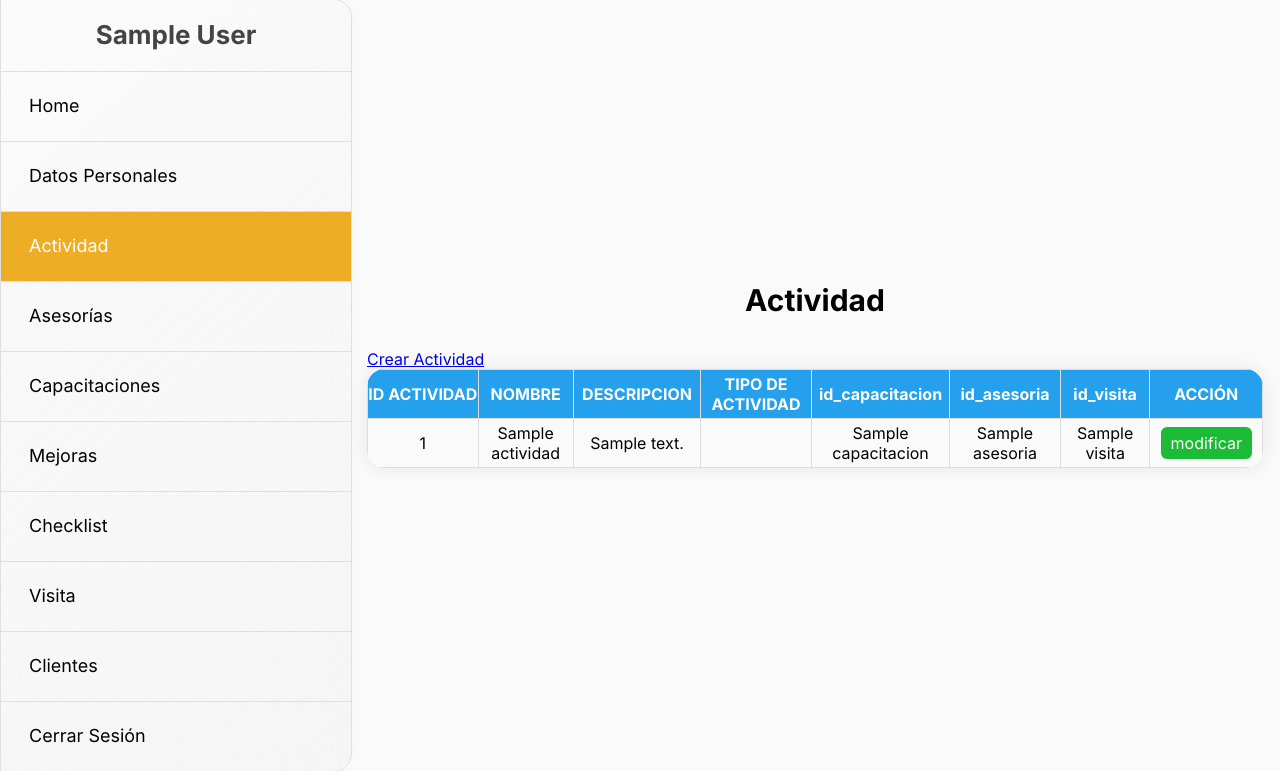
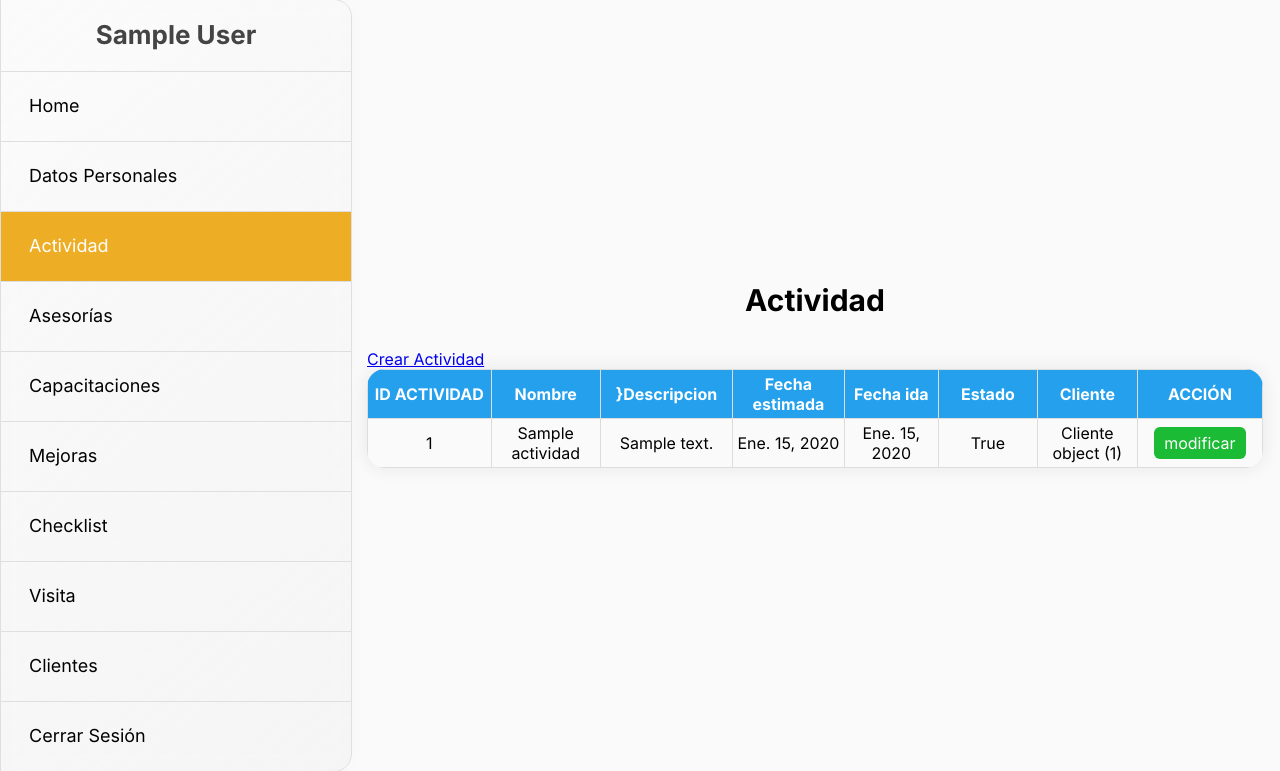
Before and after one commit to maxquevedo/safelyWeb, a Django app: page /profesional/actividad/ in a window 1280 px wide. Shown: the part 15-786 px from the top of the page. Run offline with Django 3.2, Linux system fonts and the light colour scheme; a user stored in the database is signed in; tables that the repository leaves empty hold one stand-in row (values such as "Sample post"); parts of the project's set-up code (start-up, migrations or seed data) failed here and were passed over; some libraries are stand-ins or nearby versions.

Commit message:
Modifica modelos, se agrega calendario profesional

```diff
--- a/safely/app/models.py
+++ b/safely/app/models.py
@@ -20,9 +20,9 @@ class Actividad(models.Model):
     nombre = models.CharField(max_length=250)
     descripcion = models.CharField(max_length=250)
     tipo_act = models.CharField(max_length=1, choices=CHOICES)
-    fec_estimada = models.DateField()
-    fec_ida = models.DateField()
-    estado = models.CharField(max_length=1)
+    fec_estimada = models.DateField('Fecha estimada',auto_now=False)
+    fec_ida = models.DateField('Fecha ida',auto_now=False,blank=True, null=True)
+    estado = models.BooleanField(max_length=1)
     cliente_id_cli = models.ForeignKey('Cliente', models.DO_NOTHING, db_column='cliente_id_cli')
     id_prof = models.ForeignKey('Profesional', models.DO_NOTHING, db_column='id_prof', blank=True, null=True)
     id_capacitacion = models.ForeignKey('Capacitacion', models.DO_NOTHING, db_column='id_capacitacion', blank=True, null=True)
@@ -49,7 +49,7 @@ class Alerta(models.Model):
     id_alerta = models.AutoField(primary_key=True)
     fec_aviso = models.DateField()
     descripcion = models.CharField(max_length=300)
-    estado = models.FloatField()
+    estado = models.BooleanField()
     id_cli = models.ForeignKey('Cliente', models.DO_NOTHING, db_column='id_cli')
     id_prof = models.ForeignKey('Profesional', models.DO_NOTHING, db_column='id_prof')
 
@@ -62,7 +62,7 @@ class Asesoria(models.Model):
     id_asesoria = models.AutoField(primary_key=True)
     nombre = models.CharField(max_length=50)
     descripcion = models.CharField(max_length=250)
-    estado = models.FloatField()
+    estado = models.BooleanField()
     id_tipo_ase = models.ForeignKey('TipoAsesoria', models.DO_NOTHING, db_column='id_tipo_ase')
 
     class Meta:
@@ -77,7 +77,7 @@ class Capacitacion(models.Model):
     nombre = models.CharField(max_length=50)
     cant_asistentes = models.CharField(max_length=2)
     materiales = models.CharField(max_length=250)
-    estado = models.FloatField()
+    estado = models.BooleanField()
 
     class Meta:
         managed = False
@@ -129,7 +129,7 @@ class Contrato(models.Model):
     pago_mensual = models.BigIntegerField()
     pago_extra = models.BigIntegerField()
     total_pago = models.BigIntegerField()
-    estado = models.FloatField()
+    estado = models.BooleanField()
     id_plan = models.ForeignKey('Plan', models.DO_NOTHING, db_column='id_plan')
 
     class Meta:
@@ -155,7 +155,7 @@ class Mejoras(models.Model):
     nombre = models.CharField(max_length=50)
     propuesta = models.CharField(max_length=250)
     aceptacion = models.FloatField()
-    estado = models.FloatField()
+    estado = models.BooleanField()
     id_actividad = models.ForeignKey(Actividad, models.DO_NOTHING, db_column='id_actividad')
 
     class Meta:
@@ -183,14 +183,12 @@ class Perfil(models.Model):
         managed = False
         db_table = 'perfil'
 
-    def __str__(self):
-        return self.rut
 
 class Plan(models.Model):
     id_plan = models.AutoField(primary_key=True)
     nombre = models.CharField(max_length=20)
     descripcion = models.CharField(max_length=250)
-    costo = models.BigIntegerField()
+    costo = models.BooleanField()
     estado = models.FloatField()
     id_servicio = models.ForeignKey('Servicio', models.DO_NOTHING, db_column='id_servicio')
 
@@ -230,7 +228,7 @@ class Servicio(models.Model):
     id_servicio = models.AutoField(primary_key=True)
     nombre = models.CharField(max_length=20)
     descripcion = models.CharField(max_length=250)
-    estado = models.FloatField()
+    estado = models.BooleanField()
 
     class Meta:
         managed = False
@@ -281,7 +279,7 @@ class Visita(models.Model):
     id_visita = models.AutoField(primary_key=True)
     nombre = models.CharField(max_length=50)
     is_extra = models.FloatField()
-    estado = models.FloatField()
+    estado = models.BooleanField()
 
     class Meta:
         managed = False
--- a/safely/profesional/urls.py
+++ b/safely/profesional/urls.py
@@ -3,7 +3,7 @@ from django.urls import path, include
 from profesional.views import *
 
 urlpatterns = [
-    path('profesional/', home_professional, name='home-prof'),
+    path('profesional/', home_professional.as_view(), name='home-prof'),
     path('profesional/datos/', datos_pro, name='datos-prof'),
 
     path('profesional/asesoria/', lista_ase, name='lista_ase'),
--- a/safely/profesional/views.py
+++ b/safely/profesional/views.py
@@ -1,3 +1,4 @@
+from django.db.models import query
 from django.shortcuts import render,redirect
 from django.contrib.auth.decorators import login_required
 
@@ -8,14 +9,24 @@ from django.http import Http404
 from app.models import *
 from app.forms import *
 
+from django.views.generic.list import ListView
+from django.utils.decorators import method_decorator
+
 
 # Create your views here.
 
 #INICIO PREFESIONAL
-@login_required
-def home_professional(request):
-    return render(request, 'profesional/home-profesional.html')
 
+#def home_professional(request):
+#    return render(request, 'profesional/home-profesional.html')
+@method_decorator(login_required, name='dispatch')
+class home_professional(ListView):
+    model = Actividad
+    template_name = 'profesional/home-profesional.html'
+
+    def get_queryset(self):
+        querySet = self.model.objects.filter(estado=1)
+        return querySet
 
 
 #MODIFICAR DATOS PROFESIONAL
--- a/safely/templates/profesional/actividad/actividad.html
+++ b/safely/templates/profesional/actividad/actividad.html
@@ -30,12 +30,12 @@
                     <thead class="thead-dark">
                         <tr>
                             <th>ID ACTIVIDAD</th>
-                            <th>NOMBRE</th>
-                            <th>DESCRIPCION</th>
-                            <th>TIPO DE ACTIVIDAD</th>
-                            <th>id_capacitacion </th>
-                            <th>id_asesoria </th>
-                            <th>id_visita </th>
+                            <th>Nombre</th>
+                            <th>}Descripcion</th>
+                            <th>Fecha estimada</th>
+                            <th>Fecha ida </th>
+                            <th>Estado </th>
+                            <th>Cliente </th>
                             <TH>ACCIÓN</TH>
                         </tr>
                     </thead>
@@ -46,10 +46,11 @@
                             <td>{{entity.id_actividad}}</td>
                             <td>{{entity.nombre}}</td>
                             <td>{{entity.descripcion}}</td>
-                            <td>{{entity.tipo_actividad}}</td>
-                            <td>{{entity.id_capacitacion}}</td>
-                            <td>{{entity.id_asesoria}}</td>
-                            <td>{{entity.id_visita}}</td>
+                            <td>{{entity.fec_estimada}}</td>
+                            <td>{{entity.fec_ida}}</td>
+                            <td>{{entity.estado}}</td>
+                            <td>{{entity.cliente_id_cli}}</td>
+
                             <td><a href="{% url 'modificar_actividad' entity.id_actividad %}" id="modificar">modificar</a></td>
                         </tr>
                         {% endfor %}
--- a/safely/user.json
+++ /dev/null
@@ -1,4 +0,0 @@
-[{"model": "auth.group", "pk": 1, "fields": {"name": "Administrador", "permissions": [1, 2, 3, 4, 25, 26, 27, 28, 29, 30, 31, 32, 33, 34, 35, 36, 37, 38, 39, 40, 41, 42, 43, 44, 101, 102, 103, 104, 45, 46, 47, 48, 49, 50, 51, 52, 53, 54, 55, 56, 57, 58, 59, 60, 61, 62, 63, 64, 65, 66, 67, 68, 69, 70, 71, 72, 73, 74, 75, 76, 77, 78, 79, 80, 81, 82, 83, 84, 85, 86, 87, 88, 89, 90, 91, 92, 93, 94, 95, 96, 105, 106, 107, 108, 97, 98, 99, 100, 9, 10, 11, 12, 5, 6, 7, 8, 13, 14, 15, 16, 17, 18, 19, 20, 21, 22, 23, 24]}}, {"model": "auth.group", "pk": 2, "fields": {"name": "Profesional", "permissions": []}}, {"model": "auth.group", "pk": 3, "fields": {"name": "Cliente", "permissions": []}},
-{"model": "auth.user", "pk": 1, "fields": {"password": "pbkdf2_sha256$260000$XZFptEu72FX5V9I1pwvh9s$+bb8ddPZJgO5MlrVIP/JLC1YEFmBjvZTO/zW3EBrqTI=", "last_login": "2021-11-05T03:33:22.048Z", "is_superuser": true, "username": "admin", "first_name": "", "last_name": "", "email": "admin@admin.cl", "is_staff": true, "is_active": true, "date_joined": "2021-11-05T03:32:17Z", "groups": [1], "user_permissions": []}},
-{"model": "auth.user_groups", "pk": 1, "fields": {"user": 1, "group": 1}}
-]
```
Also changed, not shown: safely/app/forms.py (+12 -1 lines), safely/templates/profesional/home-profesional.html (+39 -6 lines).
